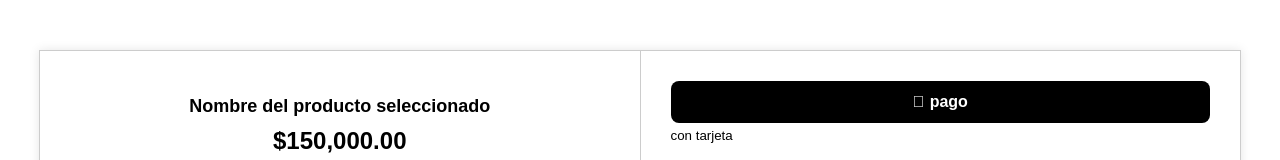
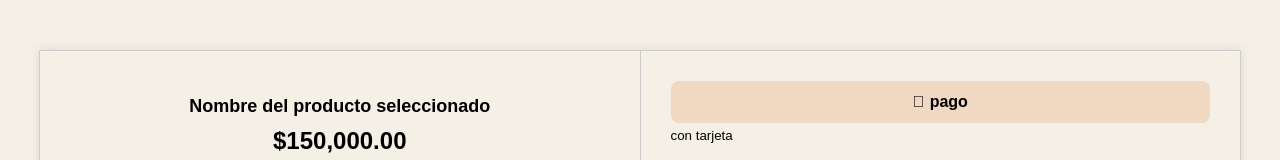
Before and after one commit to Jair-UAEMEX/Glow-up, a plain HTML site: page pagos_modificado.html in a window 1280 px wide. Shown: the top 160 px of the page. Drawn offline with Linux system fonts and the light colour scheme.

Commit message:
Update pagos_modificado.html

```diff
--- a/pagos_modificado.html
+++ b/pagos_modificado.html
@@ -4,7 +4,7 @@
   <meta charset="UTF-8" />
   <meta name="viewport" content="width=device-width, initial-scale=1.0"/>
   <title>Página de Checkout</title>
-  <link rel="stylesheet" href="pagina_buy.css" />
+  <link rel="stylesheet" href="pagina_buying.css" />
 </head>
 <body>
 
```
